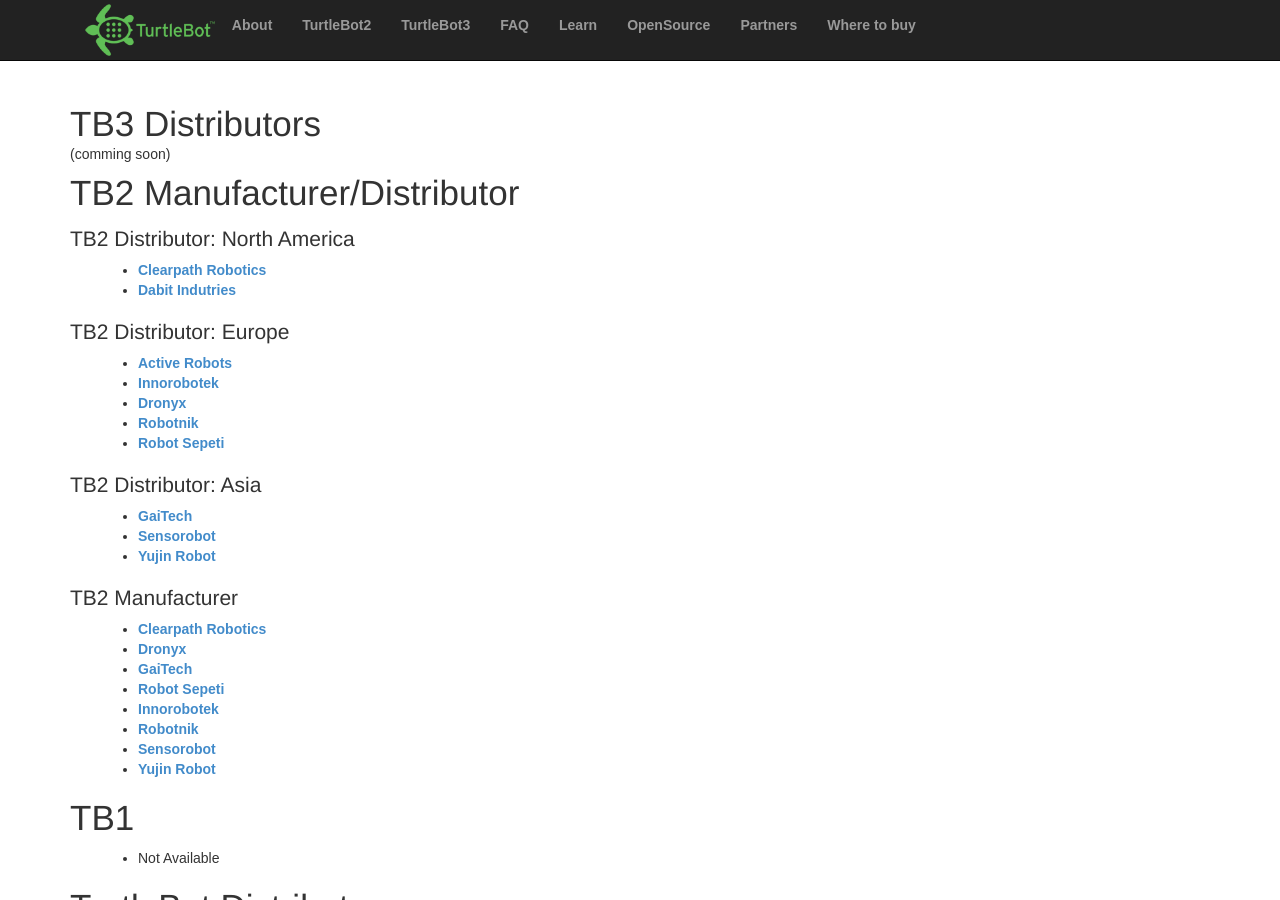
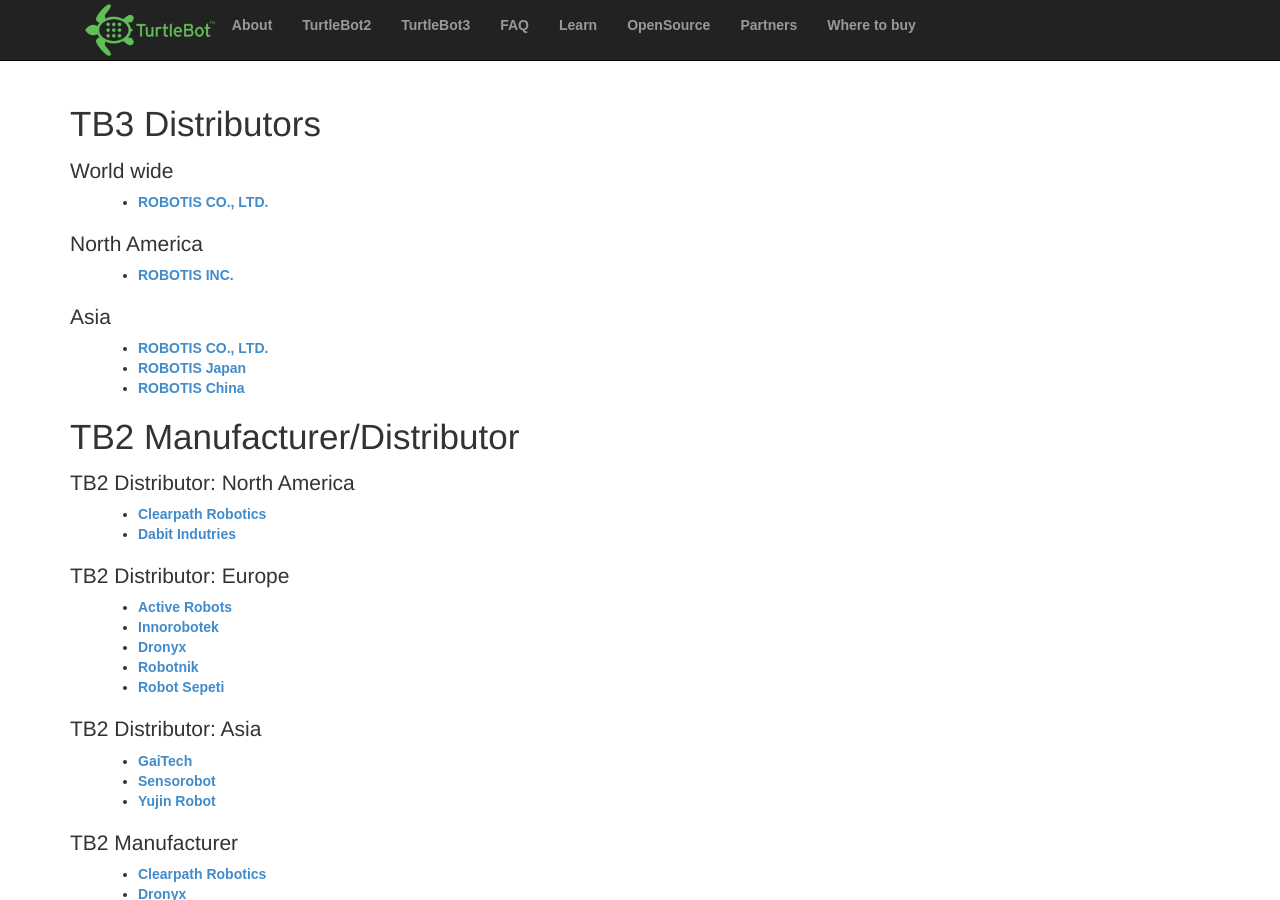
Before and after one commit to turtlebot/turtlebot.com, a Jekyll site: the page built from purchase.md, in a window 1280 px wide and 900 px high. Built offline with Jekyll 4.4.1, drawn with Linux system fonts in a browser that asks for light colours; nearby versions of some CDN libraries; a script that is not in the unit is left out.

Commit message:
added TB3 Distributors

```diff
--- a/purchase.md
+++ b/purchase.md
@@ -7,7 +7,16 @@
 
 # TB3 Distributors
 
-(comming soon)
+## World wide
+- <a href="http://en.robotis.com/">ROBOTIS CO., LTD.</a>
+
+## North America
+- <a href="http://robotis.us/">ROBOTIS INC.</a>
+
+## Asia
+- <a href="http://www.robotis.com/">ROBOTIS CO., LTD.</a>
+- <a href="http://jp.robotis.com/">ROBOTIS Japan</a>
+- <a href="http://cn.robotis.com/">ROBOTIS China</a>
 
 # TB2 Manufacturer/Distributor
 
```
